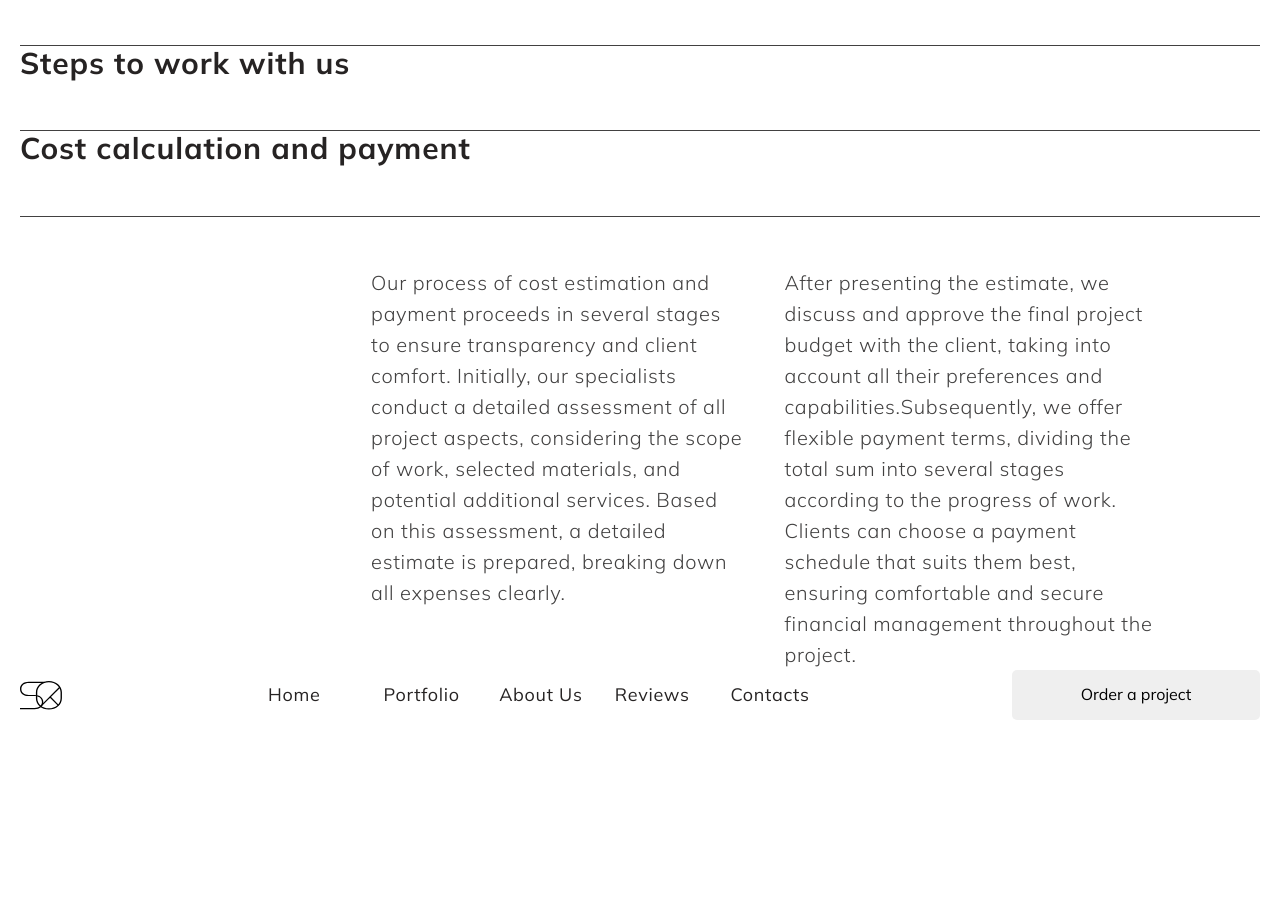
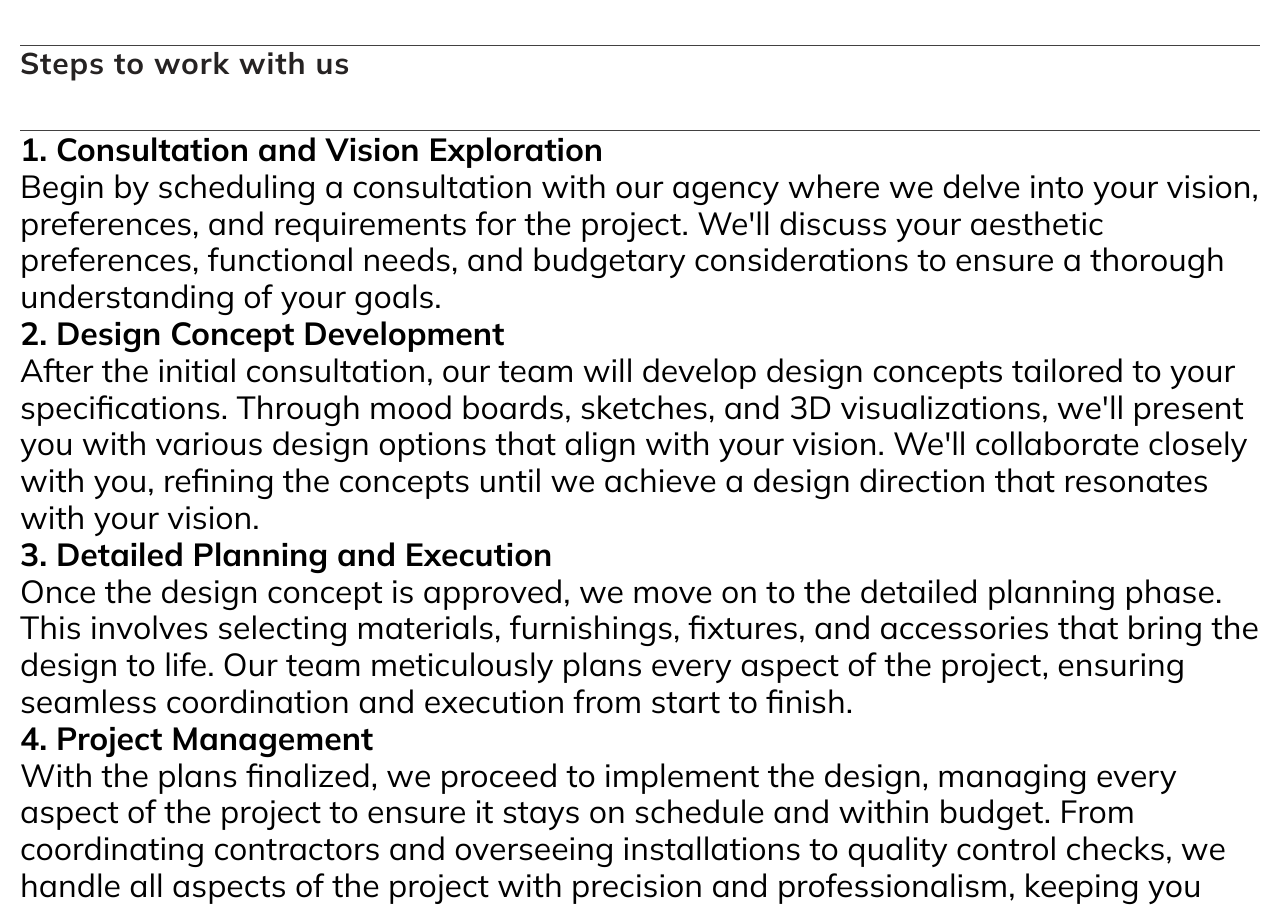
Before and after one commit to NazarZhuvaka/design-studio, a plain HTML site: page index.html in a window 1280 px wide. Shown: the part 880-1788 px from the top of the page. Before the commit the page ends 1600 px from the top, so only its background shows below. Drawn offline with Linux system fonts and the light colour scheme.

Commit message:
steps-section

```diff
--- a/index.html
+++ b/index.html
@@ -98,7 +98,61 @@
         <h2 class="title steps__title">Steps to work with us</h2>
 
         <span class="title__underline"></span>
+
+        <div class="steps__info">
+          <div class="steps__block">
+            <h3 class="steps__info-title">1. Consultation and Vision Exploration</h3>
+            <p class="steps__info-text">
+              Begin by scheduling a consultation with our agency where we delve into your vision,
+              preferences, and requirements for the project. We'll discuss your aesthetic preferences,
+              functional needs, and budgetary considerations to ensure a thorough understanding of your goals.
+            </p>
+          </div>
+
+          <div class="steps__block">
+            <h3 class="steps__info-title">2. Design Concept Development</h3>
+            <p class="steps__info-text">
+              After the initial consultation, our team will develop design concepts tailored to your specifications.
+              Through mood boards, sketches, and 3D visualizations, we'll present you with various design options that align
+              with your vision. We'll collaborate closely with you, refining the concepts until we achieve a design direction
+              that resonates with your vision.
+            </p>
+          </div>
+
+          <div class="steps__block">
+            <h3 class="steps__info-title">3. Detailed Planning and Execution</h3>
+            <p class="steps__info-text">
+              Once the design concept is approved, we move on to the detailed planning phase.
+              This involves selecting materials, furnishings, fixtures, and accessories that bring
+              the design to life. Our team meticulously plans every aspect of the project, ensuring
+              seamless coordination and execution from start to finish.
+            </p>
+          </div>
+
+          <div class="steps__block">
+            <h3 class="steps__info-title">4. Project Management</h3>
+            <p class="steps__info-text">
+              With the plans finalized, we proceed to implement
+              the design, managing every aspect of the project to ensure it stays on schedule and
+              within budget. From coordinating contractors and overseeing installations to quality control
+               checks, we handle all aspects of the project with precision and professionalism, keeping you
+               informed and involved every step of the way.
+            </p>
+          </div>
+        </div>
+
+        <div class="steps__photos">
+
+          <div>
+            <img src="./img/forth-img.png" alt="bed">
+          </div>
+          <div>
+            <img src="./img/fifth-img.png" alt="kitchen">
+          </div>
+
+        </div>
       </div>
+
     </section>
 
     <section class="cost">
--- a/scss/components/_footer.scss
+++ b/scss/components/_footer.scss
@@ -1,10 +1,7 @@
 .footer {
-  &__container{
+  &__container {
     display: grid;
-    grid-template-columns: 2fr 4.5fr 1.5fr 2fr;
-  }
-
-  &__logo {
+    grid-template-columns: 2fr 4.5fr 2fr 1.5fr;
   }
 
   &__ul {
@@ -14,17 +11,15 @@
     gap: 20px;
   }
 
-  &__li {
-  }
-
   &__link {
-    color: rgb(38, 35, 35);
+    color: var(--c-link);
     font-size: 18px;
     line-height: 155%;
     letter-spacing: 0.7px;
   }
 
   &__btn {
+    max-width: 217px;
     grid-column-start: 4;
   }
 }
--- /dev/null
+++ b/scss/components/_steps.scss
@@ -0,0 +1,25 @@
+.steps {
+
+    &__container {
+    }
+
+    &__title {
+    }
+
+    &__info {
+    }
+
+    &__block {
+    }
+
+    &__info-title {
+    }
+
+    &__info-text {
+    }
+
+    &__photos {
+        display: flex;
+        gap: 34px;
+    }
+}
--- a/scss/layout/_base.scss
+++ b/scss/layout/_base.scss
@@ -37,21 +37,15 @@ html._overflow {
 
 
 .btn {
-	display: inline-block;
-	cursor: pointer;
-	outline: 0;
-	border: 0;
-	border-radius: 5px;
-	padding: 13px 18px;
-	transition: var(--transition);
+	color: var(--c-link);
+    font-size: 18px;
+    line-height: 155%;
+    letter-spacing: 0.7px;
 
-	&_primary {
-		background: var(--c-primary);
+    border: 1px solid var(--c-link);
+	background: none;
+    border-radius: 32px;
 
-		&:hover {
-			background: darken($c-primary, 5%);
-		}
-	}
 }
 
 
--- a/scss/main.scss
+++ b/scss/main.scss
@@ -7,3 +7,4 @@
 @import "./layout/scroll";
 @import "./components/cost";
 @import "./components/footer";
+@import "./components/steps";
```
Also changed, not shown: css/main.css, 1 other file.
